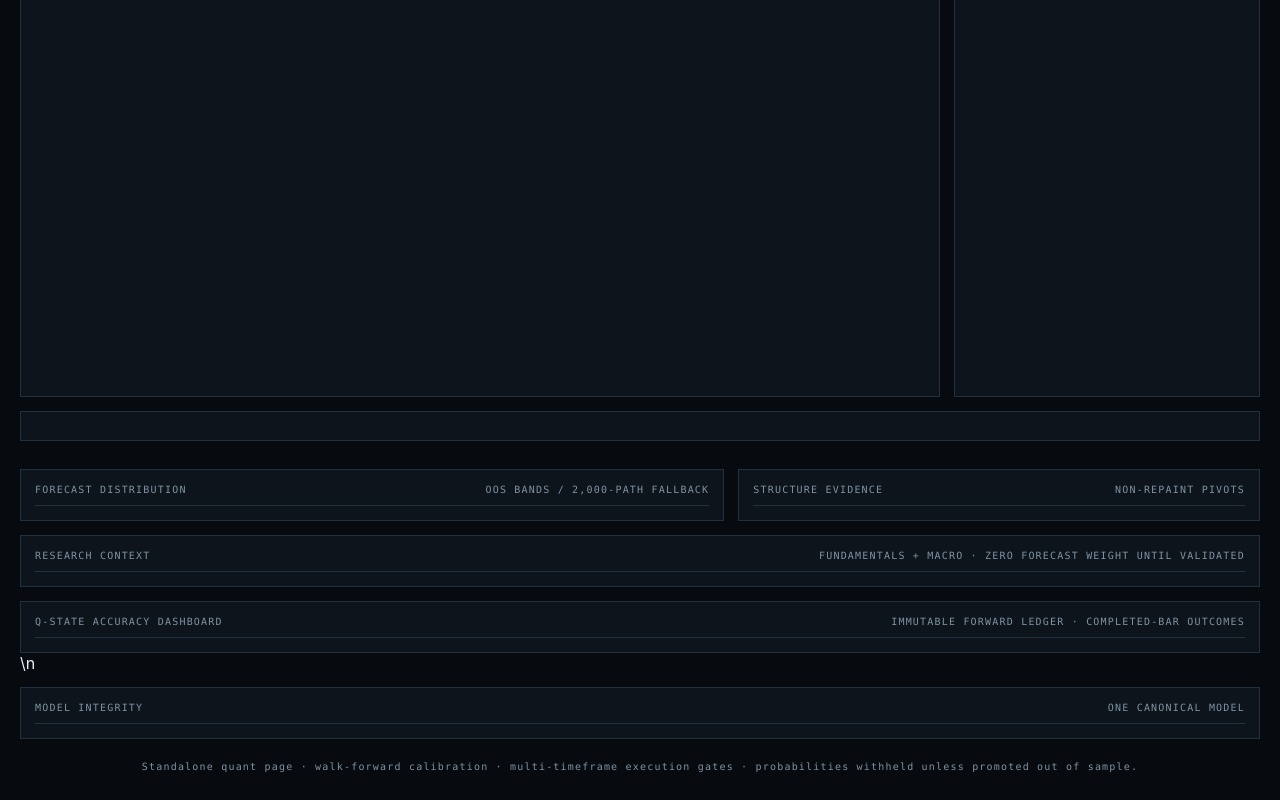
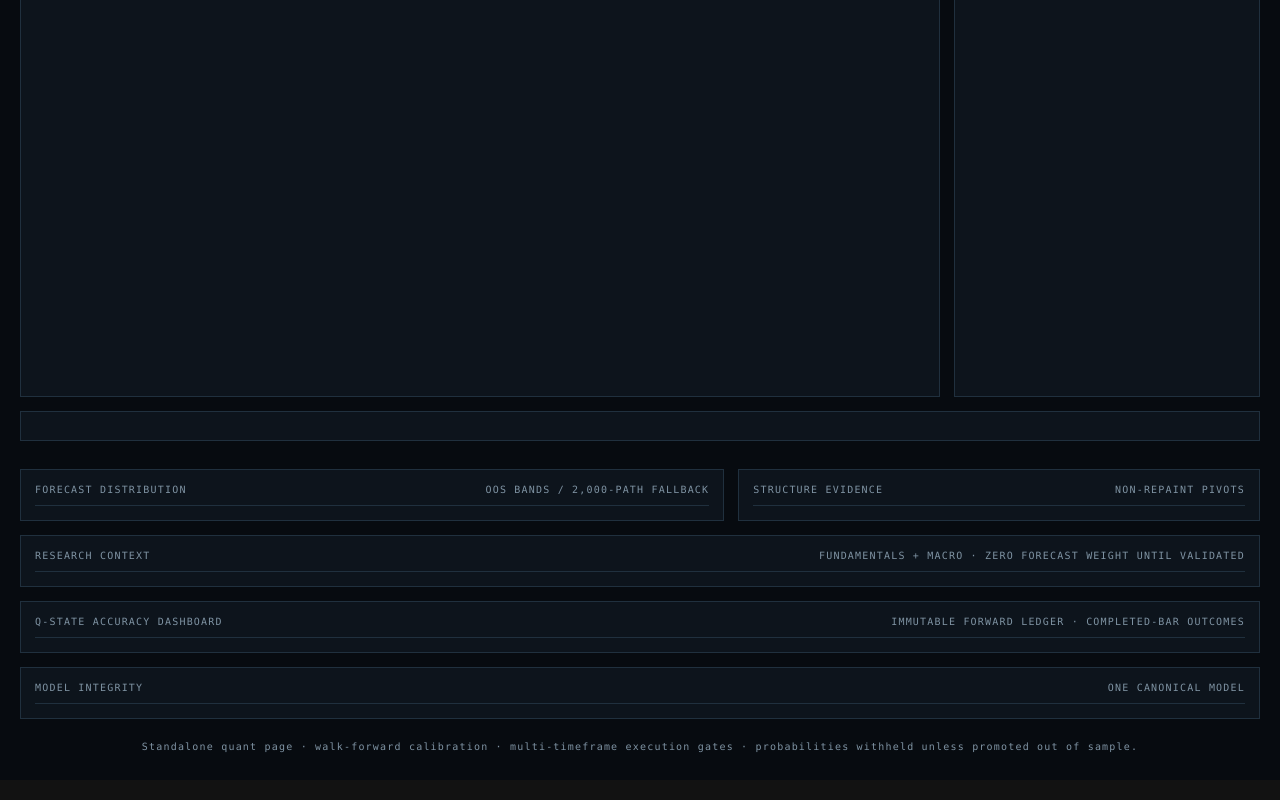
Before and after one commit to samin110597-create/stock-truth-v2, a website: page quant/index.html in a window 1280 px wide. Shown: the part 529-1329 px from the top of the page. Drawn offline with Linux system fonts and the light colour scheme.

Commit message:
Clean accuracy dashboard HTML section boundary

```diff
--- a/quant/index.html
+++ b/quant/index.html
@@ -44,7 +44,8 @@
 </section>
 
 <section class="block"><div class="panel-head"><span>RESEARCH CONTEXT</span><span>FUNDAMENTALS + MACRO · ZERO FORECAST WEIGHT UNTIL VALIDATED</span></div><div id="research"></div></section>
-<section class="block"><div class="panel-head"><span>Q-STATE ACCURACY DASHBOARD</span><span>IMMUTABLE FORWARD LEDGER · COMPLETED-BAR OUTCOMES</span></div><div id="accuracy"></div></section>\n<section class="block"><div class="panel-head"><span>MODEL INTEGRITY</span><span>ONE CANONICAL MODEL</span></div><div id="integrity"></div></section>
+<section class="block"><div class="panel-head"><span>Q-STATE ACCURACY DASHBOARD</span><span>IMMUTABLE FORWARD LEDGER · COMPLETED-BAR OUTCOMES</span></div><div id="accuracy"></div></section>
+<section class="block"><div class="panel-head"><span>MODEL INTEGRITY</span><span>ONE CANONICAL MODEL</span></div><div id="integrity"></div></section>
 <footer>Standalone quant page · walk-forward calibration · multi-timeframe execution gates · probabilities withheld unless promoted out of sample.</footer>
 <script type="module" src="./app.mjs"></script>
 </main>
```
